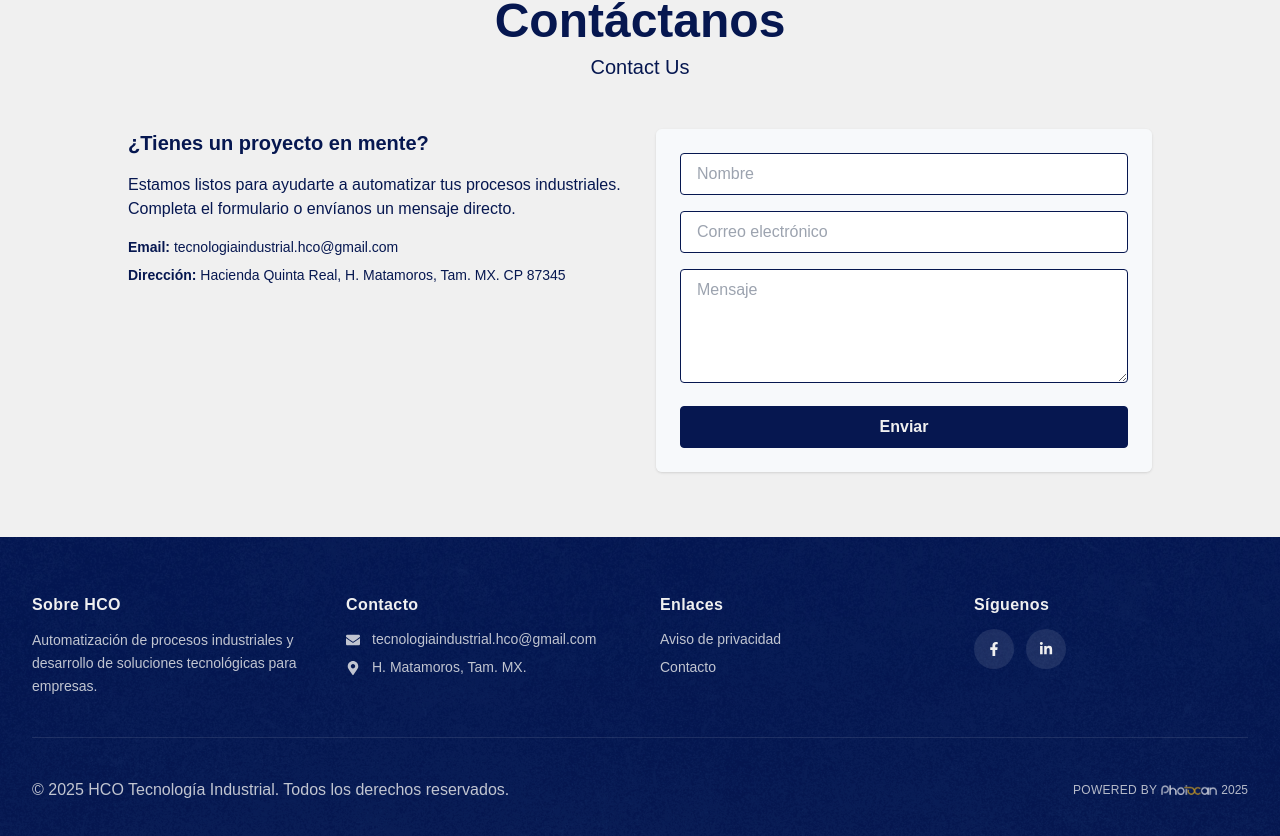
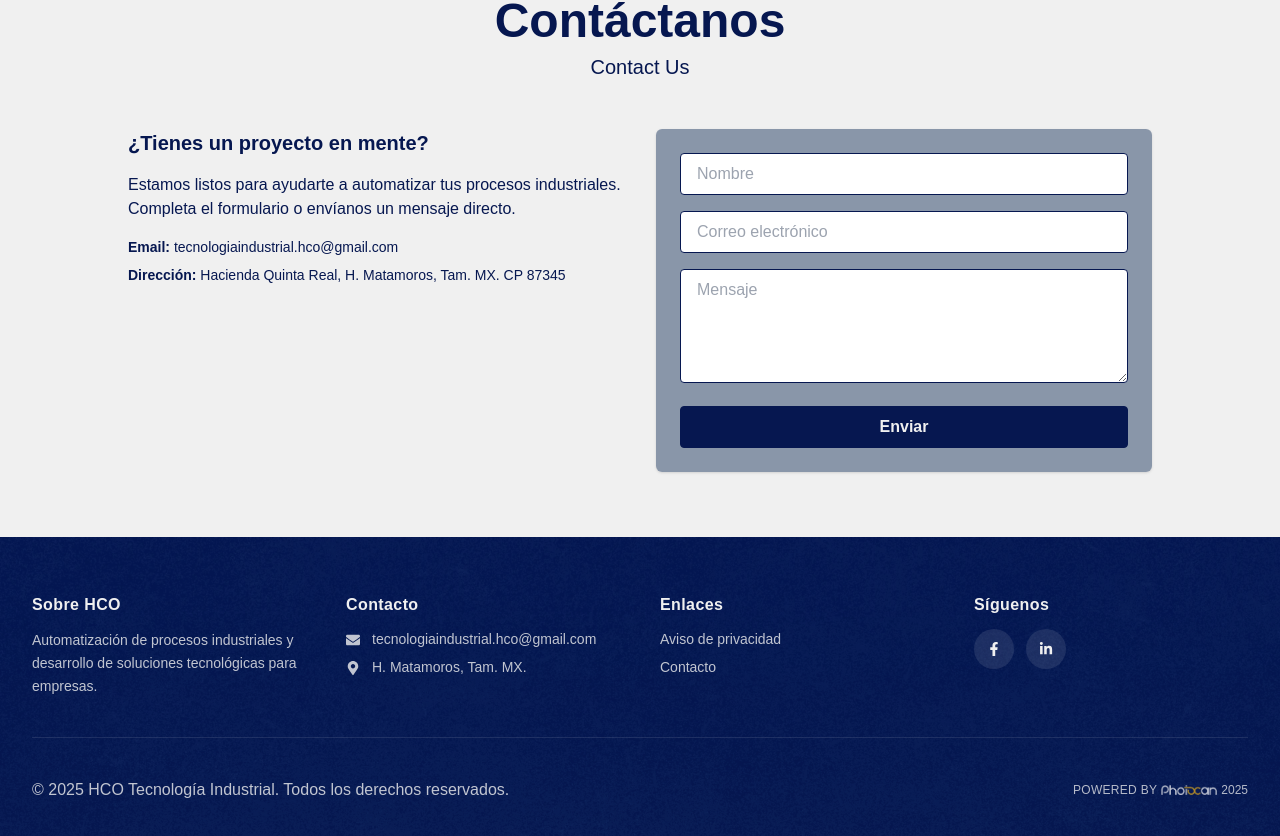
Before and after one commit to phot8can/p8_HCO-Tecnologia, a React (Vite) app: page / in a window 1280 px wide. Shown: the part 4895-5731 px from the top of the page. Built offline with nearby package versions, Linux system fonts and the light colour scheme.

Commit message:
Actualiza el color de fondo del formulario en contactUs_form para mejorar la estética visual.

```diff
--- a/src/components/contactUs_form.jsx
+++ b/src/components/contactUs_form.jsx
@@ -37,7 +37,7 @@ function contactUs_form({ textColor = "text-white" }) {
               </li>
             </ul>
           </div>
-          <form className="bg-slate-50 bg-opacity-95 p-6 rounded-md shadow space-y-4">
+          <form className="bg-gray bg-opacity-95 p-6 rounded-md shadow space-y-4">
             <input
               type="text"
               placeholder="Nombre"
```
